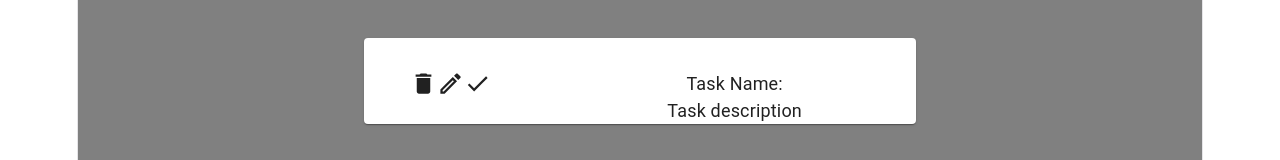
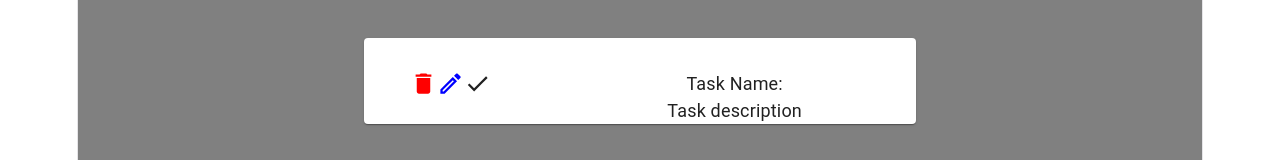
Before and after one commit to ALJAZARIhadi/todo-list-react, a React (Vite) app: page / in a window 1280 px wide. Shown: the part 172-332 px from the top of the page. Built offline with nearby package versions, Linux system fonts and the light colour scheme.

Commit message:
some css

```diff
--- a/src/TodoList.jsx
+++ b/src/TodoList.jsx
@@ -20,8 +20,8 @@ export default function TodoList() {
         </CardContent>
           <Grid container spacing={2}>
             <Grid size={4}>
-              <DeleteIcon></DeleteIcon>
-              <EditOutlinedIcon></EditOutlinedIcon>
+              <DeleteIcon sx={{background:"White", color:"red"}}></DeleteIcon>
+              <EditOutlinedIcon sx={{background:"White", color:"blue"}}></EditOutlinedIcon>
               <DoneOutlinedIcon></DoneOutlinedIcon>
             </Grid>
             <Grid size={8}>
```
